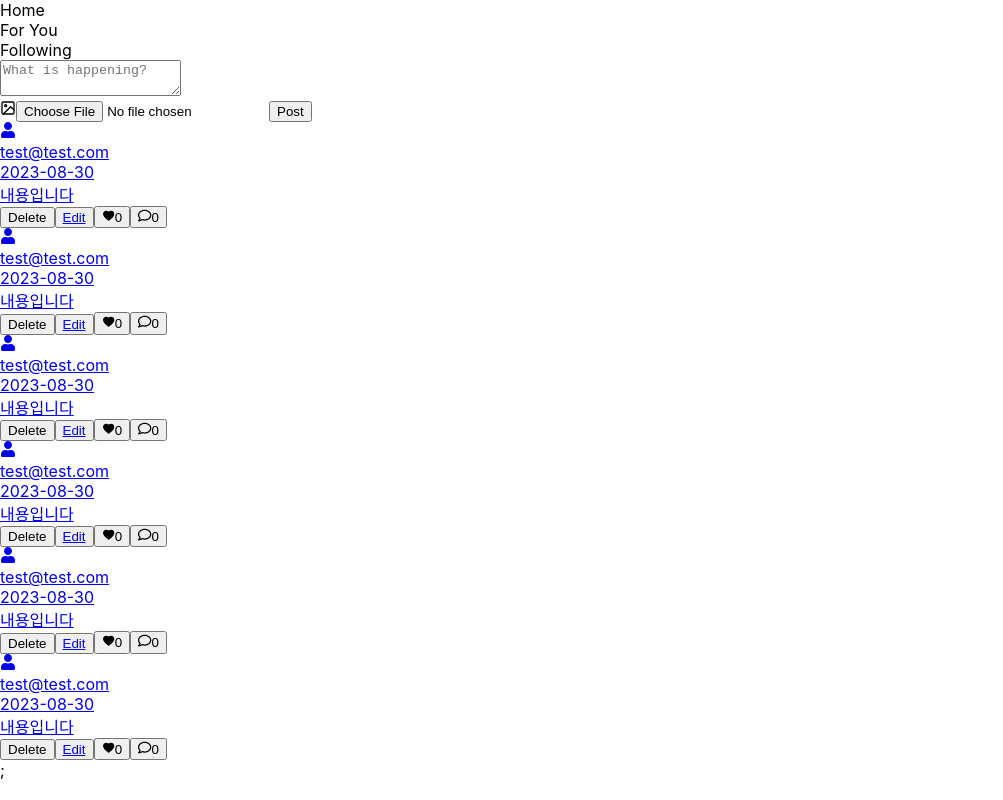
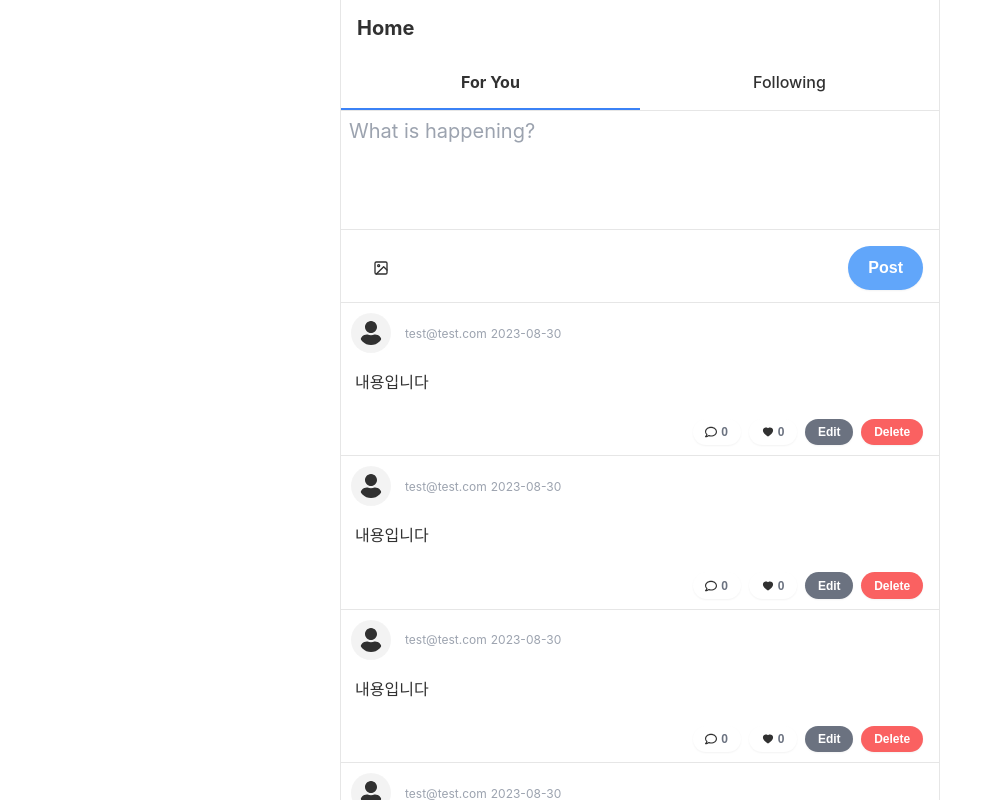
Before and after one commit to low-psy/psy-twitter, a React (Create React App) app: page / in a window 1280 px wide. Shown: the top 800 px of the page, without its empty margins (0-1003 px from the left). Built offline with nearby package versions, Linux system fonts and the light colour scheme.

Commit message:
design: home, post, footer, util 레이아웃 스타일 추가

```diff
--- a/src/index.scss
+++ b/src/index.scss
@@ -1,13 +1,264 @@
+$background: white;
+$activeBg: rgb(228, 228, 228);
+$black: rgb(49, 49, 49);
+$border: #dcdcdcb1;
+$primaryColor: rgb(97, 166, 250);
+$grayText: #9ca3af;
+$activeBorder: #3b82f6;
+$danger: rgb(250, 97, 97);
+$dangerDark: rgb(229, 75, 75);
+$gray: #6b7280;
+$grayDark: #4b505a;
+
+$font: -apple-system, BlinkMacSystemFont, 'Segoe UI', 'Roboto', 'Oxygen',
+  'Ubuntu', 'Cantarell', 'Fira Sans', 'Droid Sans', 'Helvetica Neue', sans-serif;
+
+// 전체 레이아웃
 body {
   margin: 0;
-  font-family: -apple-system, BlinkMacSystemFont, 'Segoe UI', 'Roboto', 'Oxygen',
-    'Ubuntu', 'Cantarell', 'Fira Sans', 'Droid Sans', 'Helvetica Neue',
-    sans-serif;
-  -webkit-font-smoothing: antialiased;
-  -moz-osx-font-smoothing: grayscale;
+  font-family: $font;
 }
 
-code {
-  font-family: source-code-pro, Menlo, Monaco, Consolas, 'Courier New',
-    monospace;
+* {
+  background-color: $background;
+  color: $black;
+  box-sizing: border-box;
 }
+
+.layout {
+  max-width: 600px;
+  margin: 0 auto;
+  position: relative;
+  border-left: 1px solid $border;
+  border-right: 1px solid $border;
+  min-height: 100vh;
+}
+
+// util
+
+.btn {
+  padding: 0.2rem 0.8rem;
+  border-radius: 999px;
+  font-size: 12px;
+  line-height: 1.25rem;
+  font-weight: 600;
+  cursor: pointer;
+  box-shadow: 0 1px 2px 0 rgba(0, 0, 0, 0.05);
+}
+
+// footer 레이아웃
+.footer {
+  position: fixed;
+  right: 0;
+  left: 0;
+  bottom: 0;
+  z-index: 10;
+  width: 100%;
+  max-width: 600px;
+  margin: 0 auto;
+  background-color: transparent;
+
+  &__grid {
+    display: grid;
+    grid-template-columns: repeat(3, minmax(0, 1fr));
+    background-color: transparent;
+
+    button {
+      border: none;
+      display: flex;
+      gap: 8px;
+      align-items: center;
+      justify-content: center;
+      font-size: 15px;
+      padding: 15px 0;
+      cursor: pointer;
+      background-color: transparent;
+      backdrop-filter: blur(10px);
+      outline: none;
+      position: relative;
+
+      svg {
+        background-color: transparent;
+        font-size: 16px;
+      }
+    }
+  }
+}
+
+// home 레아아웃
+.home {
+  &__title {
+    padding: 16px;
+    font-weight: 700;
+    font-size: 20px;
+  }
+
+  &__tabs {
+    width: 100%;
+    display: grid;
+    grid-template-columns: repeat((2, minmax(0, 1fr)));
+  }
+
+  &__tab {
+    text-align: center;
+    font-weight: 500;
+    padding: 16px;
+    cursor: pointer;
+
+    &--active {
+      font-weight: 700;
+      border-bottom: 2px solid $activeBorder;
+    }
+
+    &:hover,
+    &:focus {
+      background-color: $activeBg;
+      transition: background-color 0.2s ease-in-out;
+    }
+  }
+}
+
+.post-form {
+  &__textarea {
+    font-family: inherit;
+    min-height: 120px;
+    width: 100%;
+    border: none;
+    resize: none;
+    border-top: 1px solid $border;
+    border-bottom: 1px solid $border;
+    outline: none;
+    font-size: 20px;
+    padding: 8px;
+
+    &::placeholder {
+      font-family: $font;
+      color: $grayText;
+      font-size: 20px;
+    }
+  }
+
+  &__submit-area {
+    display: flex;
+    padding: 0.75rem 1rem;
+    justify-content: space-between;
+    border-bottom: 1px solid $border;
+  }
+
+  &__file {
+    display: flex;
+    padding: 0 1rem;
+    flex-direction: column;
+    justify-content: center;
+    cursor: pointer;
+  }
+
+  .hidden {
+    display: none;
+  }
+
+  &__submit-btn {
+    @extend .btn;
+    padding: 0.75rem 1.25rem;
+    background-color: $primaryColor;
+    color: white;
+    border: none;
+    font-size: 16px;
+    &:hover {
+      background-color: $activeBorder;
+    }
+  }
+}
+
+//Post 레아아웃
+.post {
+  padding-bottom: 40px;
+
+  &__box {
+    padding: 10px 0px;
+    border-bottom: 1px solid $border;
+  }
+
+  &__profile {
+    text-decoration: none;
+    padding: 0px 10px;
+
+    &-img,
+    &-icon {
+      width: 40px;
+      height: 40px;
+      border-radius: 50%;
+      margin-right: 10px;
+    }
+    &-icon {
+      background: rgba(238, 238, 238, 0.671);
+      padding: 8px;
+    }
+  }
+
+  &__flex {
+    display: flex;
+    gap: 4px;
+    align-items: center;
+  }
+
+  &__email,
+  &__createdAt {
+    font-size: 12px;
+    color: $grayText;
+  }
+
+  &__content {
+    display: block;
+    font-weight: 400;
+    padding: 16px 4px;
+  }
+
+  &__footer {
+    padding: 0 16px;
+    margin-top: 10px;
+    font-size: 14px;
+    display: flex;
+    gap: 8px;
+    flex-direction: row-reverse;
+
+    button {
+      @extend .btn;
+      border: none;
+
+      &.post__delete {
+        color: white;
+        background-color: $danger;
+        &:hover,
+        &:focus {
+          background-color: $dangerDark;
+        }
+      }
+
+      &.post__edit {
+        background-color: $gray;
+        a {
+          background-color: transparent;
+          color: white;
+        }
+        &:hover,
+        &:focus {
+          background-color: $grayDark;
+        }
+      }
+      &.post__likes,
+      &.post__comments {
+        color: $gray;
+        @extend .post__flex;
+        &:hover,
+        &:focus {
+          color: black;
+        }
+      }
+    }
+  }
+
+  a {
+    text-decoration: none;
+  }
+}
```
